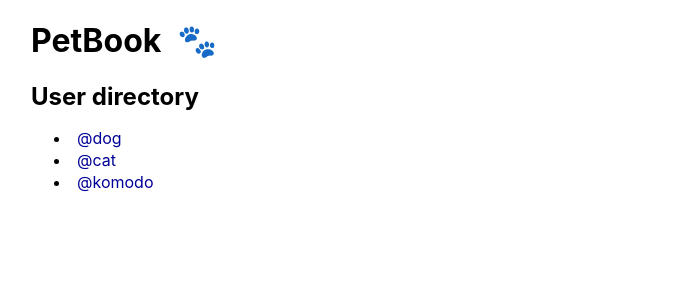
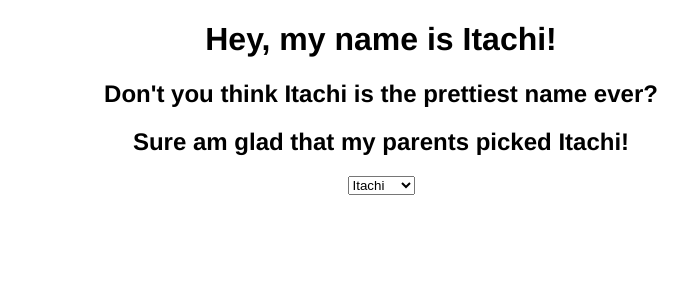
Before and after one commit to hritesh-sonawane/PetPatterns, a React (Create React App) app: page / in a window 1280 px wide. Shown: the top 300 px of the page, without its empty margins (259-947 px from the left). Built offline with nearby package versions, Linux system fonts and the light colour scheme.

Commit message:
👥 Child : Parent : Sibling pattern

```diff
--- a/src/Child.js
+++ b/src/Child.js
@@ -14,7 +14,6 @@ export class Child extends React.Component {
   render() {
     return (
       <div>
-        <h1>Hey my name is {this.props.name}!</h1>
         <select id="great-names" onChange={this.handleChange}>
           <option value="Itachi">Itachi</option>
 
--- a/src/Parent.js
+++ b/src/Parent.js
@@ -1,5 +1,6 @@
 import React from "react";
 import { Child } from "./Child";
+import { Sibling } from "./Sibling";
 
 class Parent extends React.Component {
   constructor(props) {
@@ -16,7 +17,12 @@ class Parent extends React.Component {
   }
 
   render() {
-    return <Child name={this.state.name} onChange={this.changeName} />;
+    return (
+      <div>
+        <Sibling name={this.state.name} />
+        <Child onChange={this.changeName} />
+      </div>
+    );
   }
 }
 
--- /dev/null
+++ b/src/Sibling.js
@@ -0,0 +1,14 @@
+import React from "react";
+
+export class Sibling extends React.Component {
+  render() {
+    const name = this.props.name;
+    return (
+      <div>
+        <h1>Hey, my name is {name}!</h1>
+        <h2>Don't you think {name} is the prettiest name ever?</h2>
+        <h2>Sure am glad that my parents picked {name}!</h2>
+      </div>
+    );
+  }
+}
--- a/src/index.css
+++ b/src/index.css
@@ -1,4 +1,4 @@
-body {
+/* body {
   margin: 0;
   font-family: -apple-system, BlinkMacSystemFont, "Segoe UI", "Roboto", "Oxygen",
     "Ubuntu", "Cantarell", "Fira Sans", "Droid Sans", "Helvetica Neue",
@@ -10,10 +10,10 @@ body {
 code {
   font-family: source-code-pro, Menlo, Monaco, Consolas, "Courier New",
     monospace;
-}
+} */
 
 /* Stateless components updating their parents’ state */
-/*
+
 html,
 body {
   margin: 0;
@@ -72,7 +72,7 @@ nav a {
 
 button {
   -webkit-transition-duration: 0.1s; /* Safari */
-/* transition-duration: 0.1s;
+  transition-duration: 0.1s;
   background-color: #f4595b;
   border-radius: 8px;
   border-bottom: 4px solid #c24648;
@@ -84,8 +84,8 @@ button {
   font-size: 16px;
   font-family: "Oxygen", sans-serif;
   letter-spacing: 2px;
-} */
-/*
+}
+
 button:hover {
   background-color: #ff7375;
   border: none;
@@ -99,9 +99,8 @@ button:hover {
   font-size: 16px;
   font-family: "Oxygen", sans-serif;
   letter-spacing: 2px;
-} */
-
-/* button:active {
+}
+*/ button:active {
   background-color: #c24648;
   border: none;
   border-radius: 8px;
@@ -114,4 +113,4 @@ button:hover {
   font-size: 16px;
   font-family: "Oxygen", sans-serif;
   letter-spacing: 2px;
-} */
+}
--- a/src/index.js
+++ b/src/index.js
@@ -1,13 +1,13 @@
 import React from "react";
 import ReactDOM from "react-dom";
 import "./index.css";
-import App from "./App";
-// import Parent from "./Parent";
+// import App from "./App";
+import Parent from "./Parent";
 import reportWebVitals from "./reportWebVitals";
 
 ReactDOM.render(
   <React.StrictMode>
-    <App />
+    <Parent />
   </React.StrictMode>,
   document.getElementById("root")
 );
```
Also changed, not shown: 1 other file (tests, documents, lock files or other folders).
